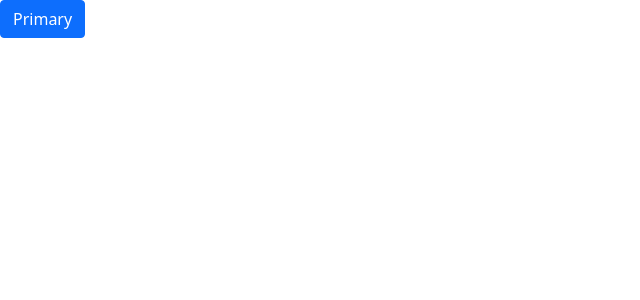
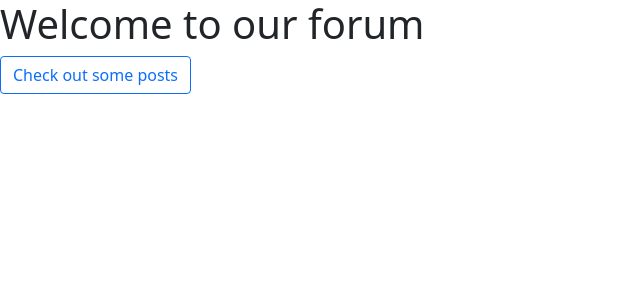
Before and after one commit to denbrkic/posts, a React (Create React App) app: page / in a window 1280 px wide. Shown: the top 300 px of the page, without its empty margins (0-640 px from the left). Built offline with nearby package versions, Linux system fonts and the light colour scheme.

Commit message:
[ADD] add react router

```diff
--- a/package.json
+++ b/package.json
@@ -14,6 +14,8 @@
     "react": "17.0.2",
     "react-bootstrap": "2.1.2",
     "react-dom": "17.0.2",
+    "react-router": "5.2.0",
+		"react-router-dom": "5.2.0",
     "react-scripts": "5.0.0",
     "typescript": "4.4.2",
     "web-vitals": "2.1.0"
@@ -43,6 +45,7 @@
     ]
   },
   "devDependencies": {
+    "@types/react-router-dom": "5.1.8",
     "node-sass": "7.0.1"
   }
 }
--- a/src/App.tsx
+++ b/src/App.tsx
@@ -1,12 +1,16 @@
 import React from 'react';
 import './App.scss';
-
-import Button from 'react-bootstrap/Button';
+import { Switch, Route } from 'react-router-dom';
+import Home from './views/Home/Home';
+import Posts from './views/Posts/Posts';
 
 function App() {
   return (
     <div className="App">
-      <Button variant="primary">Primary</Button>{' '}
+      <Switch>
+				<Route path="/" exact component={Home} />
+				<Route path="/posts" exact component={Posts} />
+			</Switch>
     </div>
   );
 }
--- a/src/index.tsx
+++ b/src/index.tsx
@@ -3,11 +3,12 @@ import ReactDOM from 'react-dom';
 import './index.css';
 import App from './App';
 import reportWebVitals from './reportWebVitals';
+import {BrowserRouter} from 'react-router-dom';
 
 ReactDOM.render(
-  <React.StrictMode>
-    <App />
-  </React.StrictMode>,
+  <BrowserRouter>
+		<App />
+	</BrowserRouter>,
   document.getElementById('root')
 );
 
--- /dev/null
+++ b/src/views/Home/Home.tsx
@@ -0,0 +1,13 @@
+import React from 'react';
+import Button from 'react-bootstrap/Button';
+
+const Home = () => {
+    return (
+        <>
+            <h1>Welcome to our forum</h1>
+            <Button variant="outline-primary">Check out some posts</Button>
+        </>
+    );
+}
+
+export default Home;
--- /dev/null
+++ b/src/views/Posts/Posts.tsx
@@ -0,0 +1,11 @@
+import React from 'react';
+
+const Posts = () => {
+    return (
+        <>
+            <h1>Posts</h1>
+        </>
+    );
+}
+
+export default Posts;
```
Also changed, not shown: 1 other file (tests, documents, lock files or other folders).
